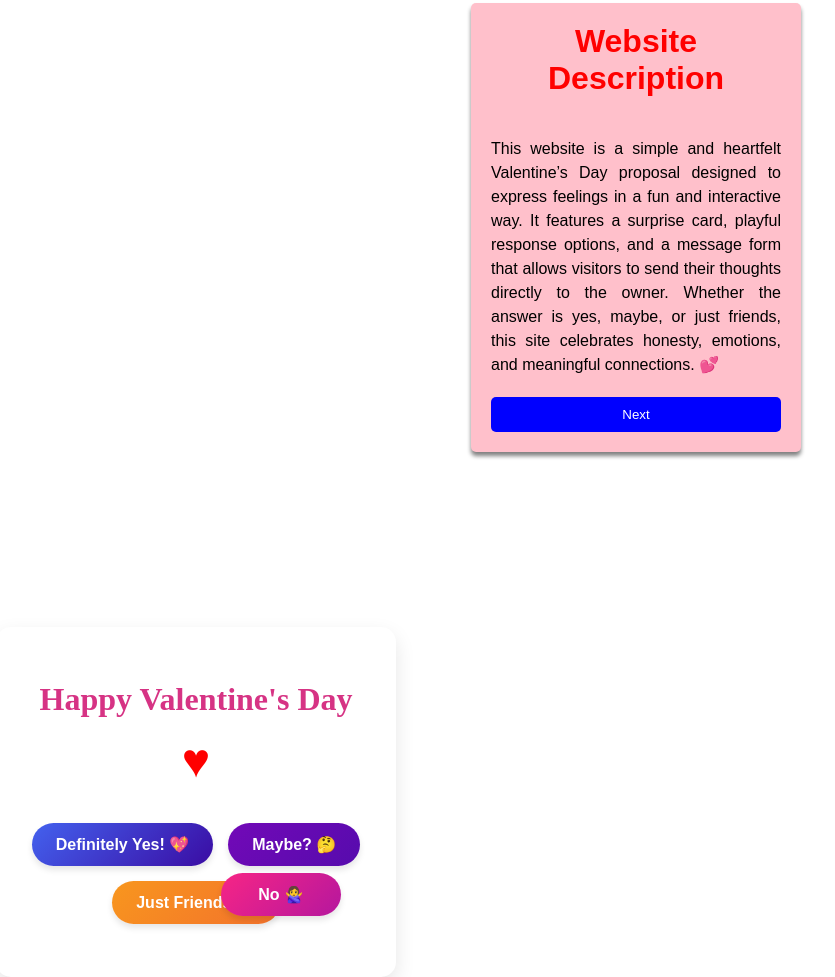
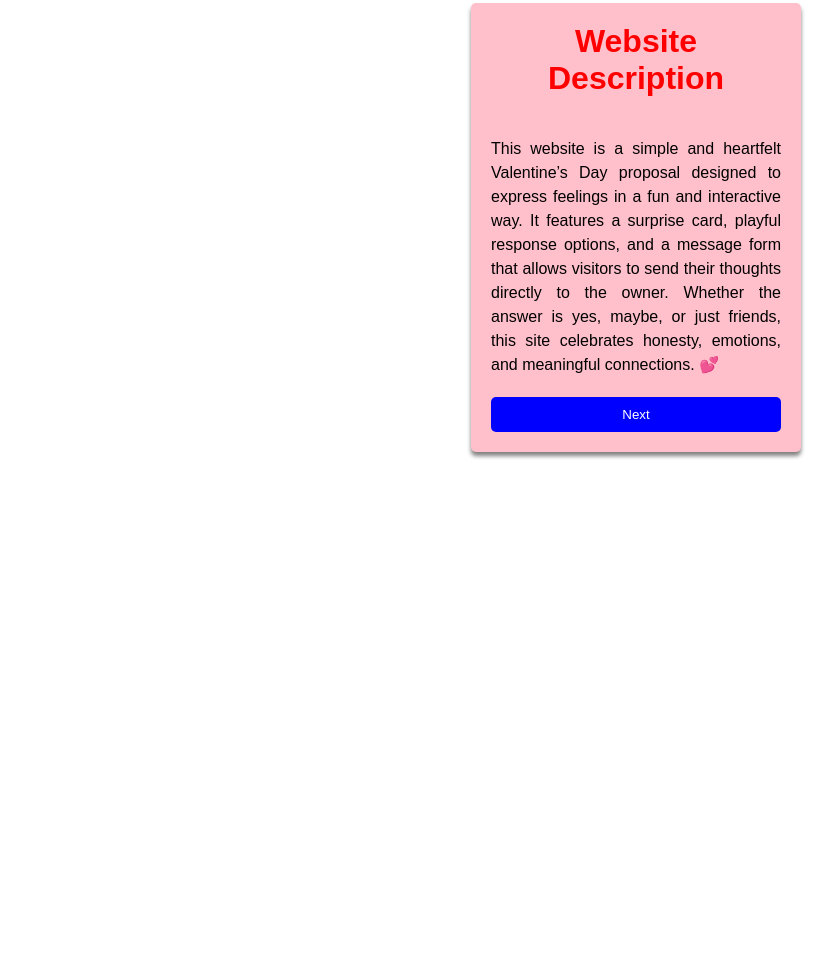
Before and after one commit to MicksTech/My_valentines, a plain HTML site: page index.html in a window 1280 px wide. Shown: the part 173-1150 px from the top of the page, without its empty margins (4-839 px from the left). After the commit the page ends 800 px from the top, so only its background shows below. Drawn offline with Linux system fonts and the light colour scheme.

Commit message:
Update index.html

```diff
--- a/index.html
+++ b/index.html
@@ -4,7 +4,7 @@
     <meta charset="UTF-8">
     <meta name="viewport" content="width=device-width, initial-scale=1.0">
     <title>Valentine's Day Proposal</title>
-<link rel="stylesheet" href="style.css">
+    <link rel="stylesheet" href="style.css">
 </head>
 <body>
 
@@ -22,8 +22,7 @@
             <button id="nextBtn">Next</button>
         </div>
     </div>
-    <div class
-    <div class="container" id="NextForm" display: none;>
+    <div class="container" id="NextForm" style="display: none;">
       <div class="container-card">
         <h3>Happy Valentine's Day</h3>
         <div class="flip-card">
```
